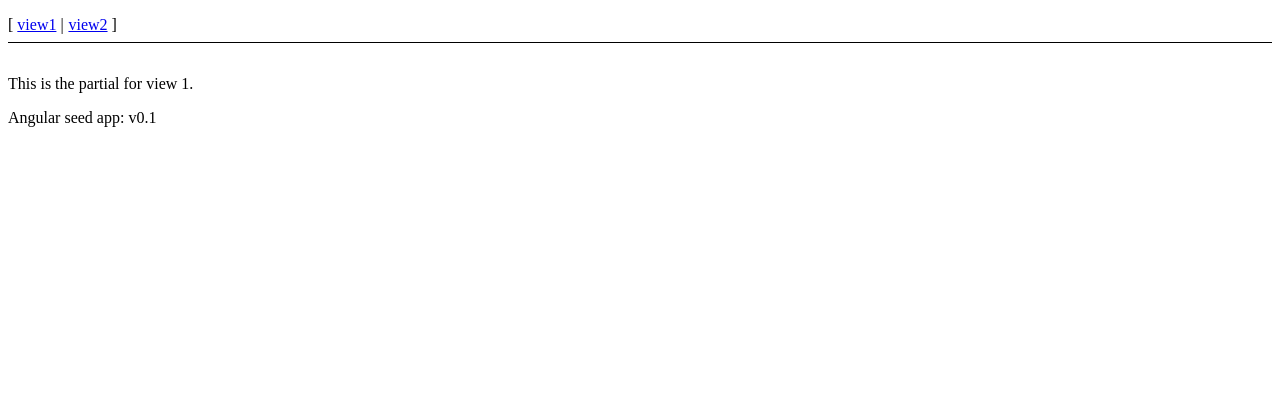
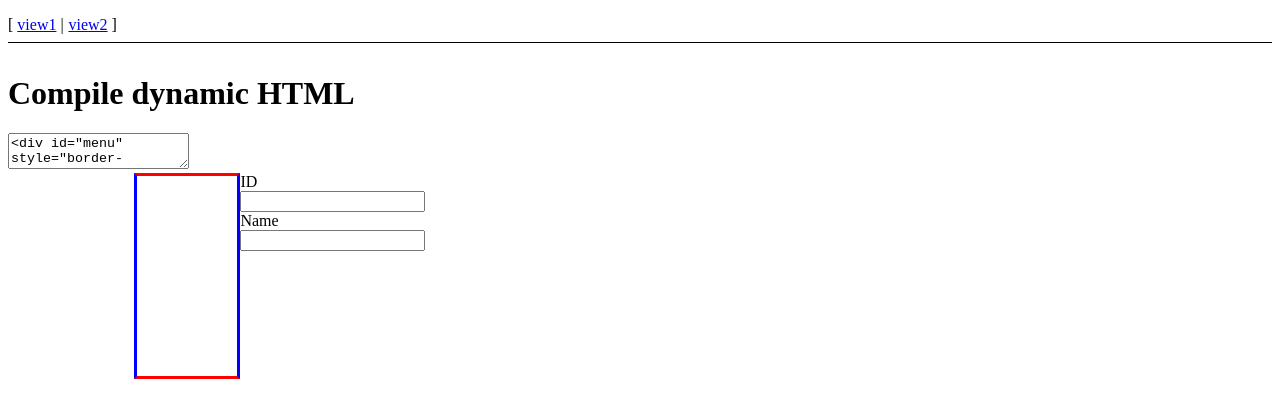
Before and after one commit to mavburewala/AngularForm, a website: page app/index.html at #/view1 in a window 1280 px wide. Drawn offline with Linux system fonts and the light colour scheme.

Commit message:
instial commit

```diff
--- a/app/index.html
+++ b/app/index.html
@@ -13,8 +13,6 @@
 
   <div ng-view></div>
 
-  <div>Angular seed app: v<span app-version></span></div>
-
   <!-- In production use:
   <script src="//ajax.googleapis.com/ajax/libs/angularjs/1.0.7/angular.min.js"></script>
   -->
--- a/app/js/controllers.js
+++ b/app/js/controllers.js
@@ -1,11 +1,22 @@
 'use strict';
 
 /* Controllers */
-
+angular.module('myApp.controllers', []);
 angular.module('myApp.controllers', []).
-  controller('MyCtrl1', [function() {
-
+  controller('MyCtrl1', ['$scope',function($scope) {
+  	$scope.Fields = [
+      { Name: "ID", Type: "number", Data:null },
+      { Name: "Name", Type: "text", Data:null }
+    ];
+  $scope.FieldData = {ID:1,Name:'nadeem'}; //{fieldname: fielddata}
   }])
   .controller('MyCtrl2', [function() {
 
+  }])
+  .controller('dynController',['$scope',function($scope){
+  	$scope.click = function(arg) {
+    alert('Clicked ' + arg);
+  }
+  $scope.html ='<div id="menu" style="border-style:solid;border-color:#ff0000 #0000ff;height:200px;width:100px;float:left;margin-left:10%;">';
+  //$scope.html = '<a ng-click="click(1)" href="#">Click me</a>';
   }]);
--- a/app/js/directives.js
+++ b/app/js/directives.js
@@ -8,4 +8,35 @@ angular.module('myApp.directives', []).
     return function(scope, elm, attrs) {
       elm.text(version);
     };
+  }])
+  .directive('dynamic',['$compile',function($compile){
+  	return {
+    restrict: 'A',
+    replace: true,
+    link: function (scope, ele, attrs) {
+      scope.$watch(attrs.dynamic, function(html) {
+        ele.html(html);
+        $compile(ele.contents())(scope);
+      });
+    }
+  };
+  }])
+  .directive('fieldCreator',['$compile',function($compile){
+  	return {
+        template: "<div > <label>{{Field.Name}} <div id='{{Field.Name}}_Container'></div> </label></div>",
+        replace: true,
+        restrict: 'AE',
+        scope: {
+            Field: "=fieldInfo",
+            FieldData:"=fieldData"
+        },
+        link: function (scope, element, attr) {
+        	console.log(scope.Field.Type)
+        	console.log(scope.FieldData[scope.Field.Name]);
+            var input = "<input type='" + scope.Field.Type + "' data-ng-model="+"scope.FieldData["+scope.Field.Name+"]>";
+            var html = $compile(input)(scope);
+            console.log(element.find('div'));
+            element.find('div').append(html);
+        }
+    }
   }]);
--- a/app/partials/partial1.html
+++ b/app/partials/partial1.html
@@ -1 +1,8 @@
-<p>This is the partial for view 1.</p>
+
+    <h1>Compile dynamic HTML</h1>
+    <div ng-controller="dynController">
+      <textarea ng-model="html"></textarea>
+      <div dynamic="html"></div>
+    </div>
+    <field-creator data-ng-repeat="field in Fields" data-field-info="field" data-field-data="FieldData">
+    </field-creator>
```
